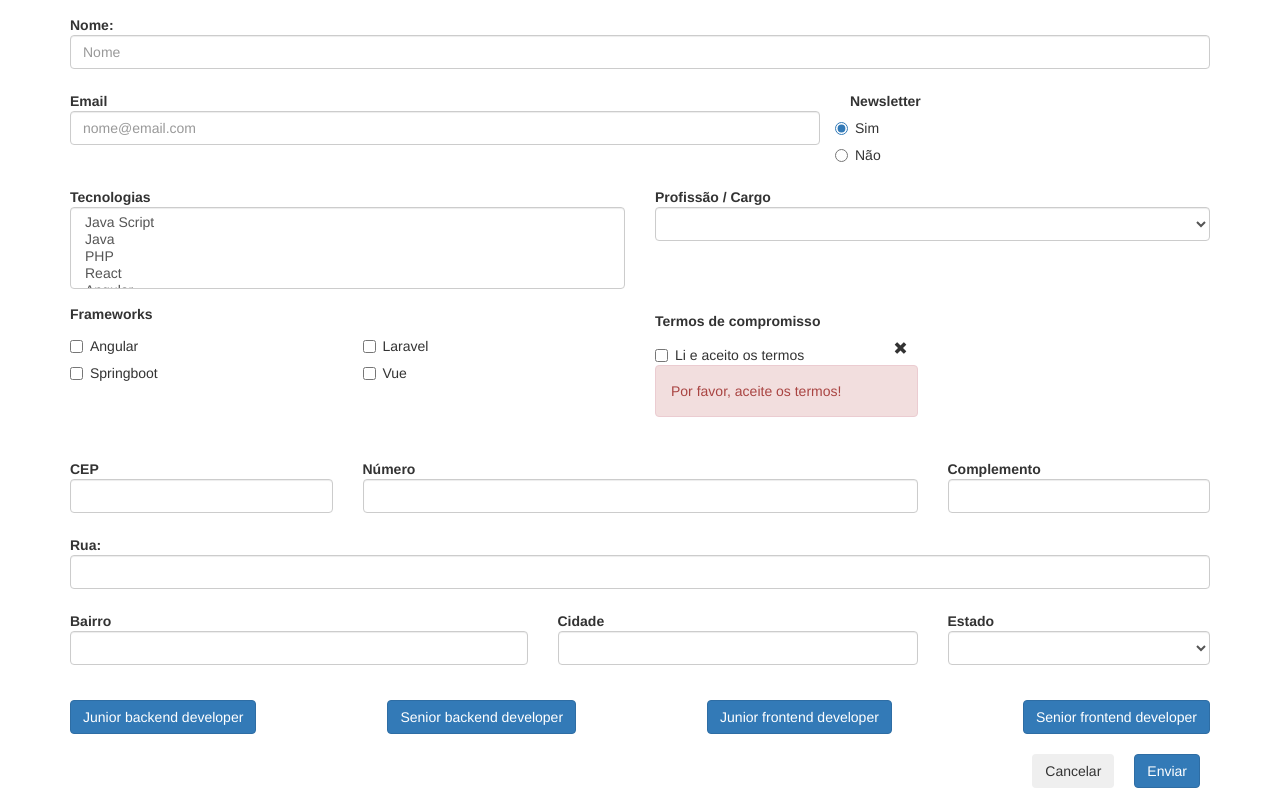
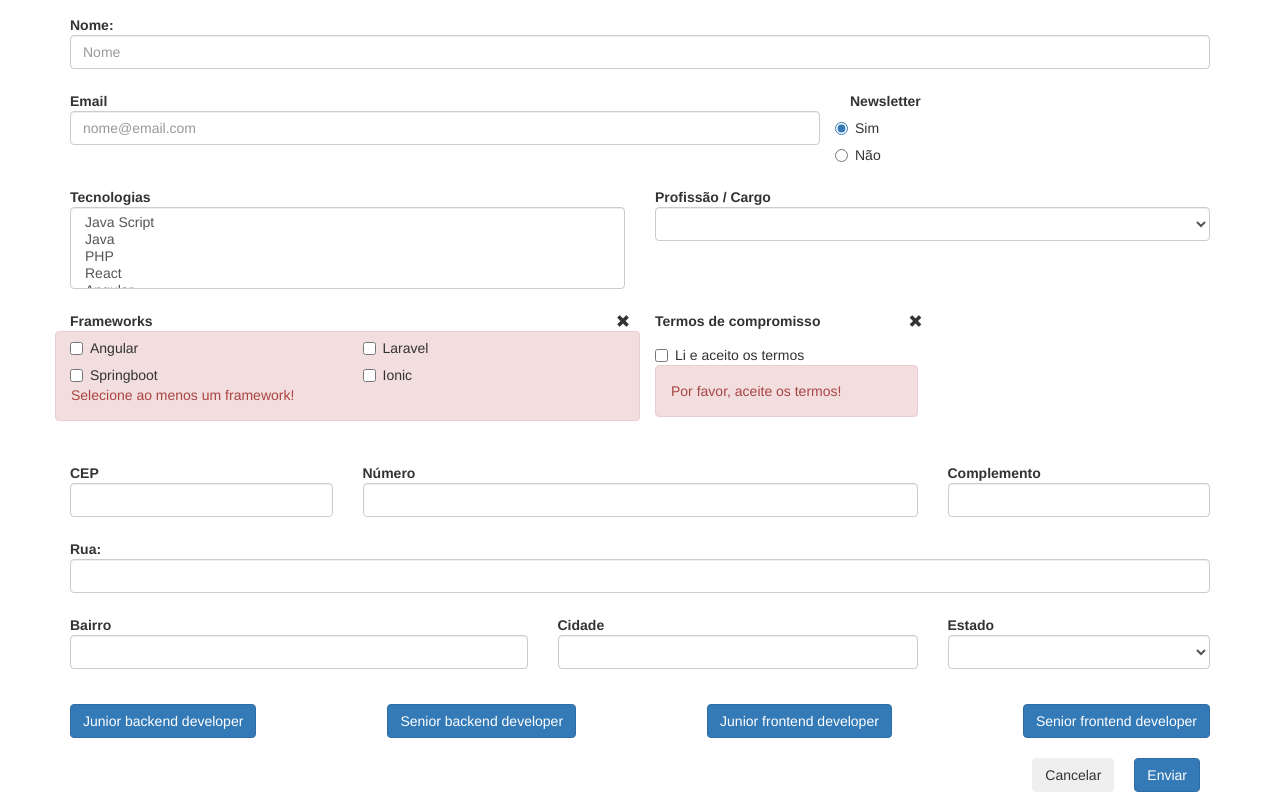
Before and after one commit to Gthalles/angular-forms, an Angular app: page /data-driven in a window 1280 px wide. Shown: the part 727-1519 px from the top of the page. Built offline with nearby package versions, Linux system fonts and the light colour scheme.

Commit message:
Implementando validação personalizada para campo de frameworks

```diff
--- a/src/app/data-driven/data-driven.component.html
+++ b/src/app/data-driven/data-driven.component.html
@@ -63,13 +63,16 @@
   <div class="form-group">
     <!-- FRAMEWORKS FIELD -->
     <div class="col-md-6" [ngClass]="applyErrorStyle('frameworks')">
-      <label for="frameworks">Frameworks</label>
+      <label for="frameworks" class="control-label">Frameworks</label>
       <div id="frameworks" class="row">
         <div class="checkbox" class="col-sm-6" formArrayName="frameworks" *ngFor="let item of frameworks; let i = index;">
           <label class="checkbox-inline">
             <input type="checkbox" id="framework" [formControlName]="i"> {{ frameworks[i] }}
           </label>
         </div>
+
+        <app-input-control-errors [showError]="!form?.get('frameworks')?.valid" errorMessage="Selecione ao menos um framework!">
+        </app-input-control-errors>
       </div>
     </div>
 
@@ -80,10 +83,9 @@
         <label for="terms" title="Termos de compromisso" class="checkbox-inline">
           <input id="terms" type="checkbox" formControlName="terms" (click)="setTerms()"> Li e aceito os termos
         </label>
-
-        <app-input-control-errors [showError]="!form?.get('terms')?.valid" errorMessage="Por favor, aceite os termos!">
-        </app-input-control-errors>
       </div>
+      <app-input-control-errors [showError]="!form?.get('terms')?.valid" errorMessage="Por favor, aceite os termos!">
+      </app-input-control-errors>
     </div>
   </div>
 
--- a/src/app/data-driven/data-driven.component.ts
+++ b/src/app/data-driven/data-driven.component.ts
@@ -4,6 +4,7 @@ import { Component, OnInit } from '@angular/core';
 import { FormGroup, FormBuilder, Validators, FormControl, FormArray } from '@angular/forms';
 import { DropdownService } from '../shared/services/dropdown.service';
 import { CepConsultationService } from '../shared/services/cep-consultation.service';
+import { FormValidationService } from '../shared/services/form-validation.service';
 import { Observable } from 'rxjs';
 
 @Component({
@@ -18,14 +19,15 @@ export class DataDrivenComponent implements OnInit {
   professions!: any[];
   techs!: any[];
   newsletterOp!: any[];
-  frameworks: any[] = ['Angular', 'Laravel', 'Springboot', 'Vue'];
+  frameworks: any[] = ['Angular', 'Laravel', 'Springboot', 'Ionic'];
 
   // Métodos
   constructor(
     private formBuilder: FormBuilder,
     private http: HttpClient,
     private dropdownService: DropdownService,
-    private cepConsultationService: CepConsultationService
+    private cepConsultationService: CepConsultationService,
+    private formValidationService: FormValidationService
   ) { }
 
   ngOnInit(): void {
@@ -59,7 +61,7 @@ export class DataDrivenComponent implements OnInit {
   buildFrameworks() {
     let values = this.frameworks?.map(() => new FormControl(false));
 
-    return this.formBuilder?.array(values) as FormArray;
+    return this.formBuilder.array(values, this.formValidationService?.requiredMinCheckbox(1));
   }
 
   onSubmit(form: FormGroup): void {
```
